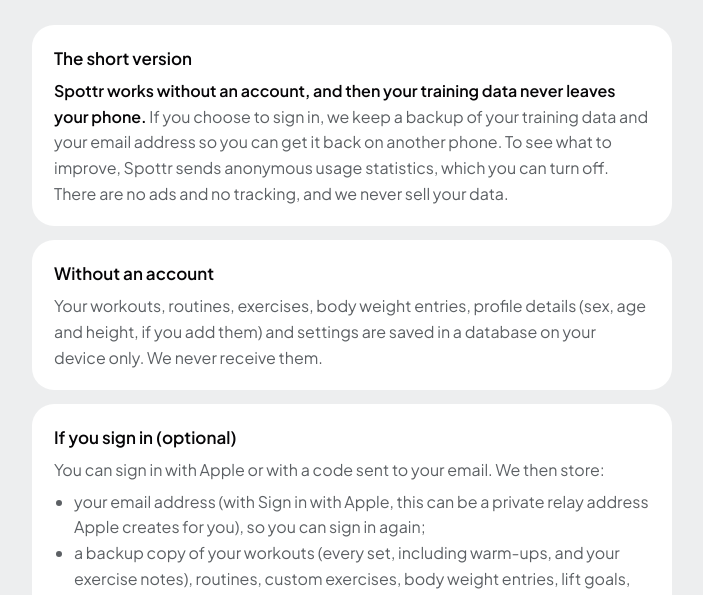
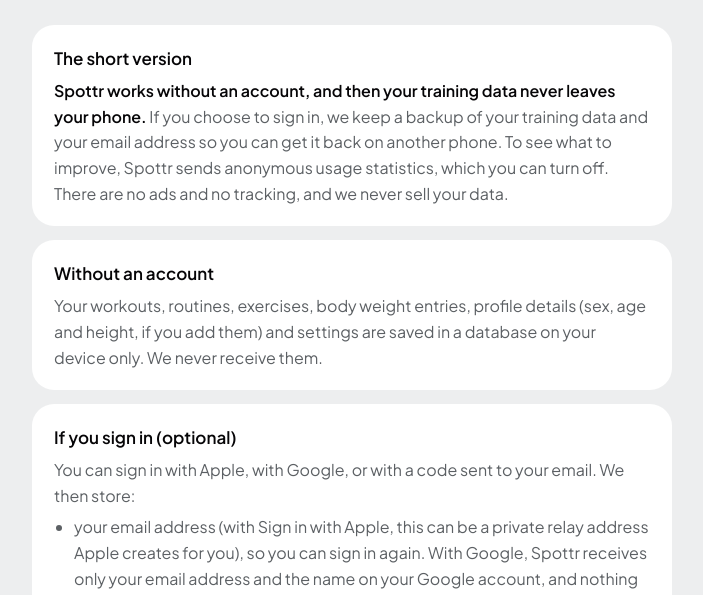
Before and after one commit to medasgi/spottr-site, a plain HTML site: page privacy/index.html in a window 1280 px wide. Shown: the part 196-791 px from the top of the page, without its empty margins (288-991 px from the left). Drawn offline with Linux system fonts and the light colour scheme.

Commit message:
Privacy policy: Sign in with Google
Co-Authored-By: Claude Opus 5.5 <noreply@anthropic.com>
Claude-Session: https://claude.ai/code/session_01XfkGMWBrEACiva9V8rNJXV

```diff
--- a/privacy/index.html
+++ b/privacy/index.html
@@ -44,9 +44,9 @@
 
   <section>
     <h2>If you sign in (optional)</h2>
-    <p>You can sign in with Apple or with a code sent to your email. We then store:</p>
+    <p>You can sign in with Apple, with Google, or with a code sent to your email. We then store:</p>
     <ul>
-      <li>your email address (with Sign in with Apple, this can be a private relay address Apple creates for you), so you can sign in again;</li>
+      <li>your email address (with Sign in with Apple, this can be a private relay address Apple creates for you), so you can sign in again. With Google, Spottr receives only your email address and the name on your Google account, and nothing else from Google;</li>
       <li>a backup copy of your workouts (every set, including warm-ups, and your exercise notes), routines, custom exercises, body weight entries, lift goals, plan builder answers, profile details and settings, so you can restore them on another phone. A workout still in progress is only backed up once you finish it.</li>
     </ul>
     <p>The backup is updated a few seconds after you change something. It is stored with our hosting provider, Supabase, on servers protected so that only your account can read it. We use it only to give you your data back.</p>
```
